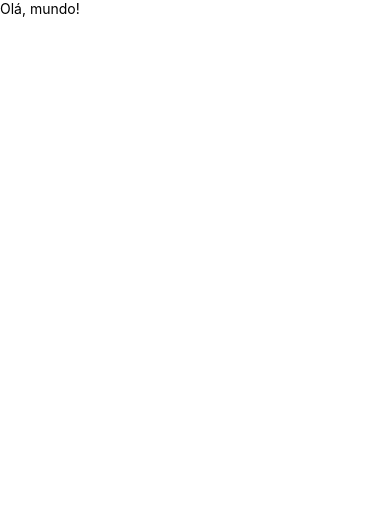
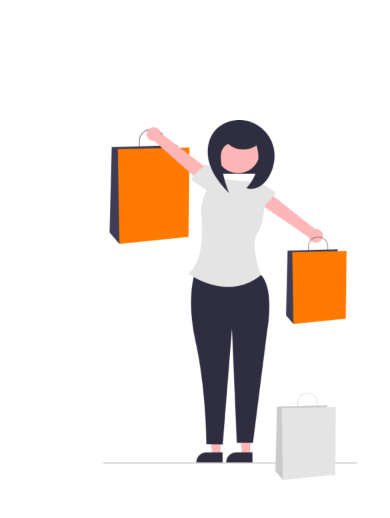
Before and after one commit to alexandresjunior/mobile-apps-react-native, a React Native app in the folder ecommerce-app-expo/: screen / in a window 390 px wide. Shown: the top 518 px of the page. Built offline with nearby package versions, Linux system fonts and the light colour scheme.

Commit message:
Criação da tela principal; adição de imagem

```diff
--- a/ecommerce-app-expo/App.js
+++ b/ecommerce-app-expo/App.js
@@ -1,11 +1,12 @@
 import { StatusBar } from 'expo-status-bar';
 import { SafeAreaView, Text } from 'react-native';
+import TelaPrincipal from './src/telas/TelaPrincipal';
 
 export default function App() {
   return (
     <SafeAreaView>
       <StatusBar />
-      <Text>Olá, mundo!</Text>
+      <TelaPrincipal />
     </SafeAreaView>
   );
 }
--- /dev/null
+++ b/ecommerce-app-expo/src/telas/TelaPrincipal/index.js
@@ -0,0 +1,21 @@
+import React from "react";
+import { Image, StyleSheet, View } from "react-native";
+import img from "../../../assets/tela_principal.png";
+
+const TelaPrincipal = () => {
+    return (
+        <View>
+            <Image source={img} style={estilos.imagem} />
+        </View>
+    )
+}
+
+const estilos = StyleSheet.create({
+    imagem: {
+        "marginTop": 120,
+        "width": 360,
+        "height": 360
+    }
+})
+
+export default TelaPrincipal;
```
Also changed, not shown: ecommerce-app-expo/assets/tela_principal.png (added).
